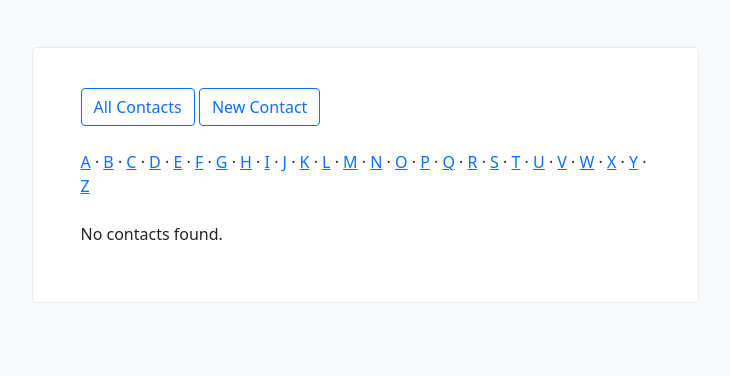
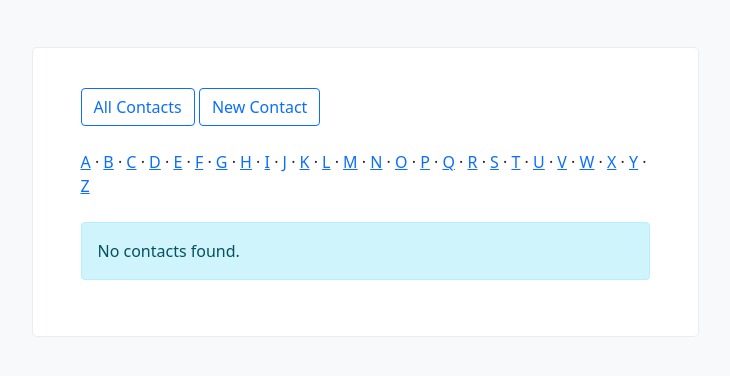
Before and after one commit to 4ka0/simple_contacts, a Django app: page /letter/1/ in a window 1280 px wide. Shown: the top 376 px of the page, without its empty margins (275-1005 px from the left). Run offline with Django 3.2, Linux system fonts and the light colour scheme; tables that the repository leaves empty hold one stand-in row (values such as "Sample post").

Commit message:
Alert added if no contact found

```diff
--- a/templates/contact_list.html
+++ b/templates/contact_list.html
@@ -55,7 +55,9 @@
 
                 {% empty %}
 
-                    <p>No contacts found.</p>
+                    <div class="alert alert-info" role="alert">
+                        No contacts found.
+                    </div>
 
                 {% endfor %}
 
```
